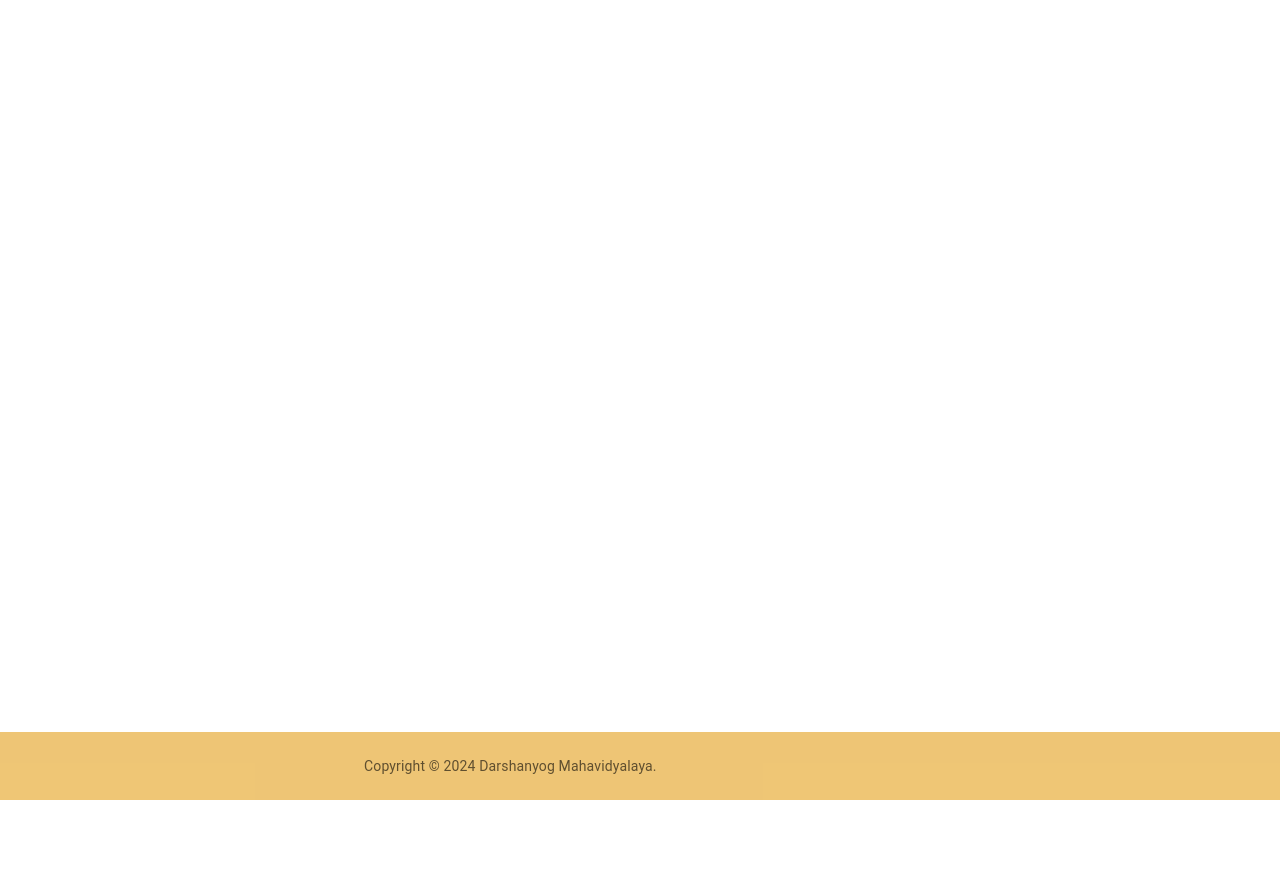
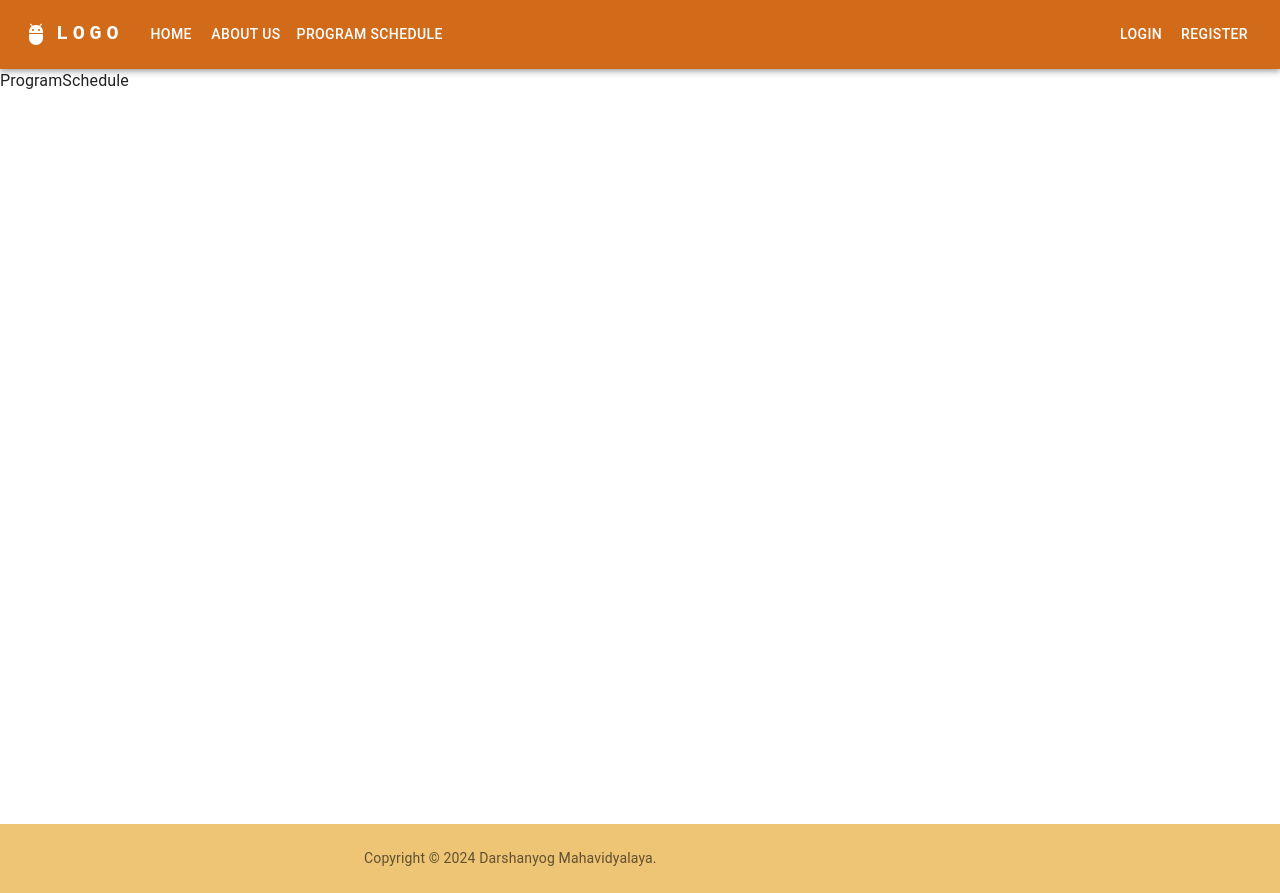
Before and after one commit to Ketandabhi18/darshan-yog-react, a React (Create React App) app: page /program-schedule in a window 1280 px wide. Before the commit the page ends 800 px from the top, so only its background shows below. Built offline with nearby package versions, Linux system fonts and the light colour scheme.

Commit message:
set routes

```diff
--- a/src/App.tsx
+++ b/src/App.tsx
@@ -2,10 +2,12 @@ import { Route, Routes } from "react-router-dom";
 import "./App.css";
 import RoutesAll from "./RoutesAll";
 import FooterComponent from "./Components/FooterComponent";
+import HeaderComponent from "./Components/HeaderComponent";
 
 function App() {
   return (
     <>
+      <HeaderComponent />
       <Routes>
         <Route path="/*" element={<RoutesAll />} />
       </Routes>
--- a/src/Components/HeaderComponent.tsx
+++ b/src/Components/HeaderComponent.tsx
@@ -14,7 +14,11 @@ import MenuItem from "@mui/material/MenuItem";
 import AdbIcon from "@mui/icons-material/Adb";
 import { useNavigate } from "react-router-dom";
 
-const pages = ["Products", "Pricing", "Blog"];
+const pages = [
+  { name: "Home", route: "/" },
+  { name: "About Us", route: "/about-us" },
+  { name: "Program Schedule", route: "/program-schedule" },
+];
 const settings = ["Profile", "Account", "Dashboard", "Logout"];
 
 const HeaderComponent = () => {
@@ -49,7 +53,7 @@ const HeaderComponent = () => {
             variant="h6"
             noWrap
             component="a"
-            href="#app-bar-with-responsive-menu"
+            onClick={() => navigate("/")}
             sx={{
               mr: 2,
               display: { xs: "none", md: "flex" },
@@ -93,8 +97,14 @@ const HeaderComponent = () => {
               }}
             >
               {pages.map((page) => (
-                <MenuItem key={page} onClick={handleCloseNavMenu}>
-                  <Typography textAlign="center">{page}</Typography>
+                <MenuItem
+                  key={page.name}
+                  onClick={() => {
+                    handleCloseNavMenu();
+                    navigate(page.route);
+                  }}
+                >
+                  <Typography textAlign="center">{page.name}</Typography>
                 </MenuItem>
               ))}
             </Menu>
@@ -121,11 +131,14 @@ const HeaderComponent = () => {
           <Box sx={{ flexGrow: 1, display: { xs: "none", md: "flex" } }}>
             {pages.map((page) => (
               <Button
-                key={page}
-                onClick={handleCloseNavMenu}
+                key={page.name}
+                onClick={() => {
+                  handleCloseNavMenu();
+                  navigate(page.route);
+                }}
                 sx={{ my: 2, color: "white", display: "block" }}
               >
-                {page}
+                {page.name}
               </Button>
             ))}
           </Box>
--- a/src/RoutesAll.tsx
+++ b/src/RoutesAll.tsx
@@ -2,14 +2,18 @@ import React from "react";
 import { Route, Routes } from "react-router-dom";
 import HeaderComponent from "./Components/HeaderComponent";
 import Login from "./pages/Login";
+import Home from "./pages/Home";
+import AboutUs from "./pages/AboutUs";
+import ProgramSchedule from "./pages/ProgramSchedule";
 
 const RoutesAll = () => {
   return (
     <>
-      {/* <HeaderComponent /> */}
       <Routes>
+        <Route path="/" element={<Home />} />
         <Route path="/log-in" element={<Login />} />
-        <Route path="/" element={<HeaderComponent />} />
+        <Route path="/about-us" element={<AboutUs />} />
+        <Route path="/program-schedule" element={<ProgramSchedule />} />
       </Routes>
     </>
   );
--- /dev/null
+++ b/src/pages/AboutUs.tsx
@@ -0,0 +1,5 @@
+const AboutUs = () => {
+  return <div>AboutUs</div>;
+};
+
+export default AboutUs;
--- /dev/null
+++ b/src/pages/Home.tsx
@@ -0,0 +1,9 @@
+import React from 'react'
+
+const Home = () => {
+  return (
+    <div>Home</div>
+  )
+}
+
+export default Home
--- /dev/null
+++ b/src/pages/ProgramSchedule.tsx
@@ -0,0 +1,9 @@
+
+
+const ProgramSchedule = () => {
+  return (
+    <div>ProgramSchedule</div>
+  )
+}
+
+export default ProgramSchedule
```
